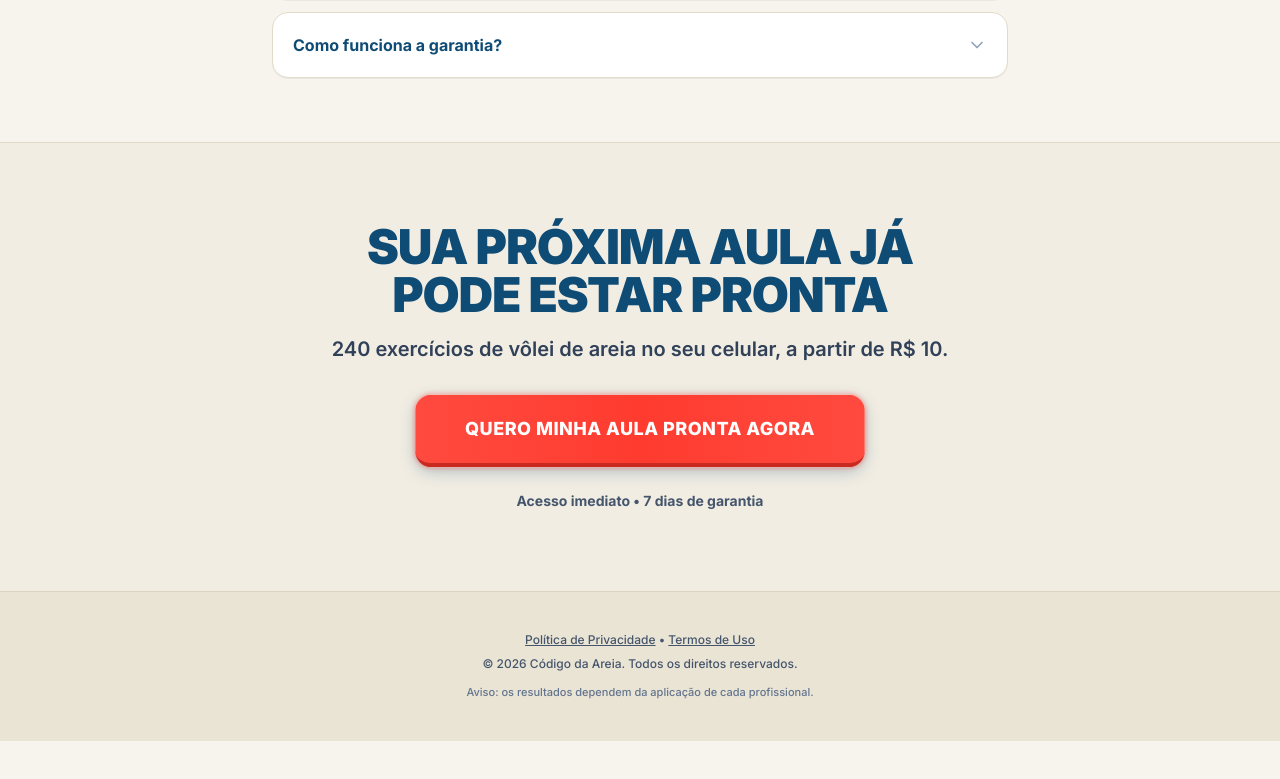
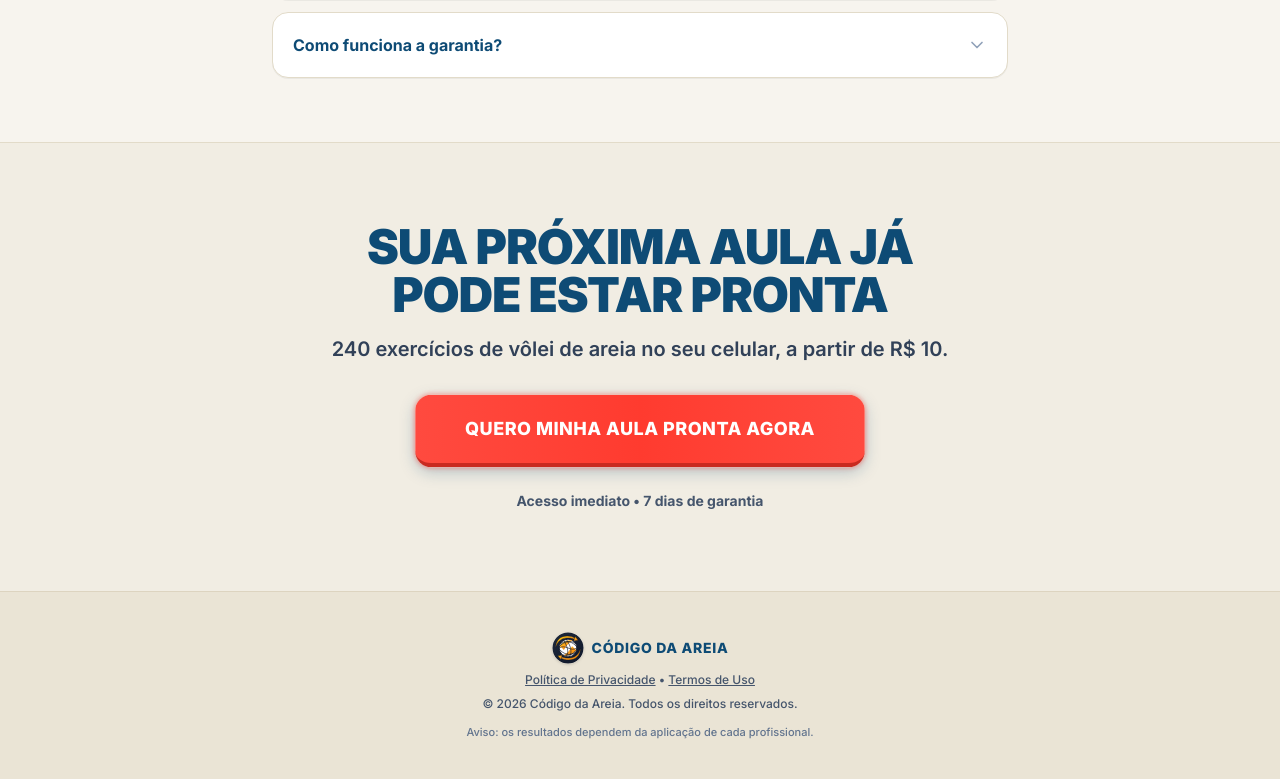
Before and after one commit to geoxxd/volei, a React (Vite) app: page / in a window 1280 px wide. Shown: the part 8209-8988 px from the top of the page. Before the commit the page ends 8950 px from the top, so only its background shows below. Built offline with nearby package versions, Linux system fonts and the light colour scheme.

Commit message:
Adicionar favicon e logotipo oficial do Código da Areia

```diff
--- a/index.html
+++ b/index.html
@@ -4,6 +4,11 @@
     <meta charset="UTF-8" />
     <meta name="viewport" content="width=device-width, initial-scale=1.0" />
     <title>Código da Areia | +240 Exercícios de Vôlei de Areia Prontos</title>
+
+    <!-- Favicon e Ícones -->
+    <link rel="icon" type="image/svg+xml" href="/favicon.svg" />
+    <link rel="shortcut icon" href="/favicon.svg" />
+    <link rel="apple-touch-icon" href="/favicon.svg" />
     <meta name="description" content="+240 Exercícios de Vôlei de Areia Prontos para a sua próxima aula no seu celular. Organizado pelo Código da Areia." />
     <meta property="og:title" content="Código da Areia | +240 Exercícios de Vôlei de Areia Prontos" />
     <meta property="og:description" content="+240 Exercícios de Vôlei de Areia Prontos para a sua próxima aula no seu celular." />
--- a/src/components/Footer.tsx
+++ b/src/components/Footer.tsx
@@ -8,6 +8,11 @@ export const Footer: React.FC = () => {
     <footer className="py-10 px-4 bg-[#EAE4D5] border-t border-[#DDD4C0] text-center text-xs text-slate-600 space-y-3">
       <div className="max-w-3xl mx-auto space-y-2">
 
+        {/* Logo Branding */}
+        <div className="flex items-center justify-center gap-2 mb-2">
+          <img src="/favicon.svg" alt="Logo Código da Areia" className="w-8 h-8 rounded-full shadow-sm" />
+          <span className="font-extrabold text-sm text-[#0E4B75] uppercase tracking-wider">Código da Areia</span>
+        </div>
 
         {/* Políticas */}
         <p className="text-slate-600 font-medium">
```
Also changed, not shown: public/favicon.svg (added).
